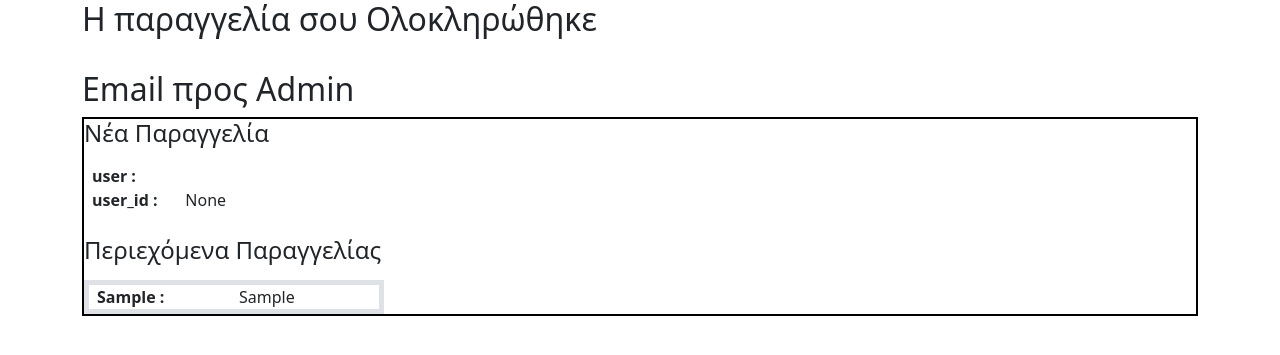
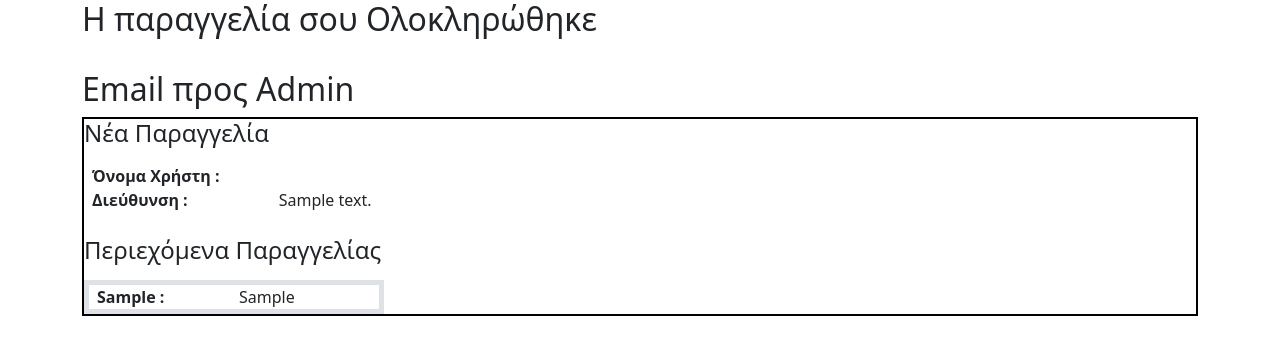
Before and after one commit to sdi160068/SafeEshop, a Django app: template eshop/templates/complete_payment.html in a window 1280 px wide. Shown: the top 355 px of the page. Run offline with Django 5.2, Linux system fonts and the light colour scheme; the template is opened without the code that fills it: most values are stand-ins (such as "Sample title", 1, 10 or a date in 2020); parts of the project's set-up code (start-up, migrations or seed data) failed here and were passed over.

Commit message:
other changes

```diff
--- a/eshop/templates/complete_payment.html
+++ b/eshop/templates/complete_payment.html
@@ -17,19 +17,19 @@
             </h4>
             <div class="mt-3">
                 <div class="row px-2">
-                    <div class="col-1">
-                        <b>user :</b>
+                    <div class="col-2">
+                        <b>Όνομα Χρήστη :</b>
                     </div>
                     <div class="col">
                         {{ user.username }}
                     </div>
                 </div>
                 <div class="row px-2">
-                    <div class="col-1">
-                        <b>user_id :</b>
+                    <div class="col-2">
+                        <b>Διεύθυνση :</b>
                     </div>
                     <div class="col">
-                        {{ user.id }}
+                        {{ cart.address }}
                     </div>
                 </div>
             </div>
--- a/eshop/views.py
+++ b/eshop/views.py
@@ -1,3 +1,4 @@
+import re
 from django.http import HttpResponseNotFound, HttpResponseRedirect
 from django.shortcuts import redirect, render
 
@@ -72,7 +73,8 @@
     if cart.address != "":
         return HttpResponseRedirect("/eshop/payment/")
 
-    cart.address = request.POST.get("address")
+    cart.address = re.sub(r'[^a-zA-Z0-9\s]', '', request.POST.get("address"))
+
     cart.save()
 
     return HttpResponseRedirect("/eshop/payment/")
```
Also changed, not shown: db.sqlite3.
